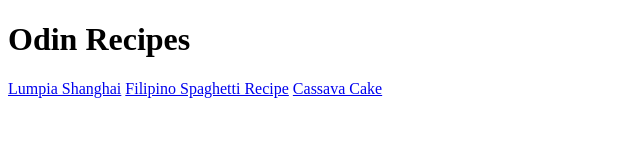
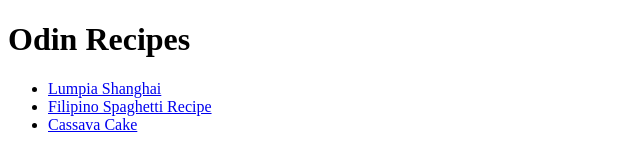
Before and after one commit to kayla-codes/odin-recipes, a plain HTML site: page index.html in a window 1280 px wide. Shown: the whole page, without its empty margins (0-640 px from the left). Drawn offline with Linux system fonts and the light colour scheme.

Commit message:
Add unordered list for recipe links

```diff
--- a/index.html
+++ b/index.html
@@ -6,8 +6,10 @@
     </head>
     <body>
         <h1>Odin Recipes</h1>
-        <a href="recipes/lumpia-shanghai.html">Lumpia Shanghai</a>
-        <a href="recipes/filipino-spaghetti.html">Filipino Spaghetti Recipe</a>
-        <a href="recipes/cassava-cake.html">Cassava Cake</a>
+        <ul>
+            <li><a href="recipes/lumpia-shanghai.html">Lumpia Shanghai</a></li>
+            <li><a href="recipes/filipino-spaghetti.html">Filipino Spaghetti Recipe</a></li>
+            <li><a href="recipes/cassava-cake.html">Cassava Cake</a></li>
+        </ul>
     </body>
 </html>
```
